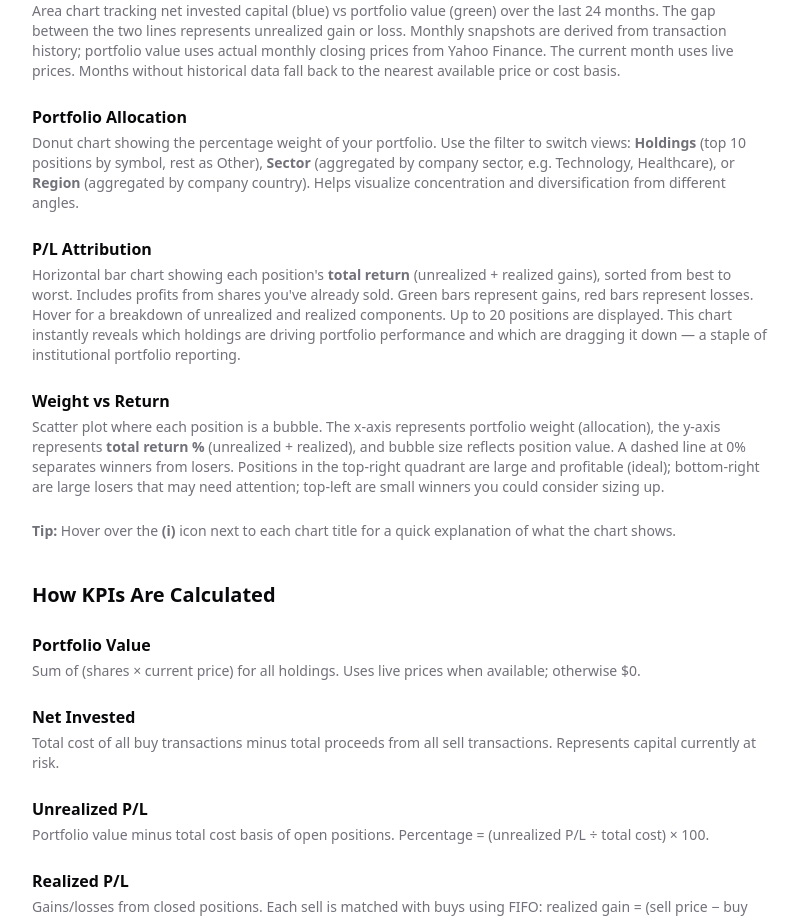
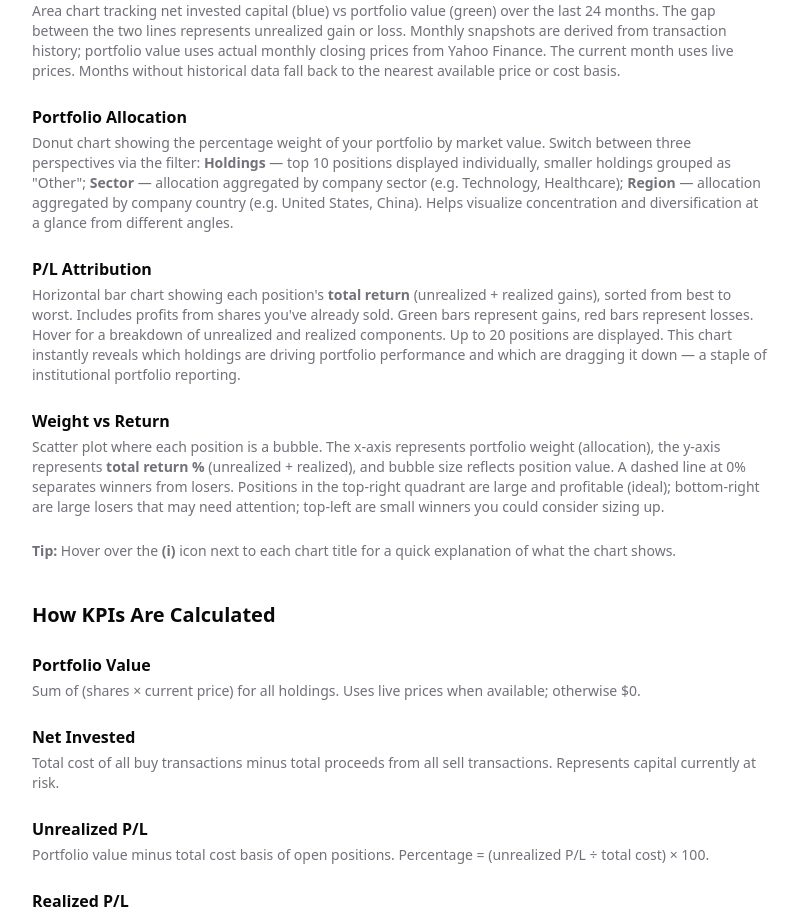
Before and after one commit to Paramboia/OpenStocky, a Next.js app: page /help in a window 1280 px wide. Shown: the part 2140-3059 px from the top of the page, without its empty margins (240-1038 px from the left). Built offline with nearby package versions, Linux system fonts and the light colour scheme; no server answers.

Commit message:
Update page.tsx

```diff
--- a/app/help/page.tsx
+++ b/app/help/page.tsx
@@ -148,7 +148,7 @@ export default function HelpPage() {
           <div>
             <h3 className="font-semibold text-foreground">Portfolio Allocation</h3>
             <p className="mt-1 text-sm text-muted-foreground">
-              Donut chart showing the percentage weight of your portfolio. Use the filter to switch views: <strong>Holdings</strong> (top 10 positions by symbol, rest as Other), <strong>Sector</strong> (aggregated by company sector, e.g. Technology, Healthcare), or <strong>Region</strong> (aggregated by company country). Helps visualize concentration and diversification from different angles.
+              Donut chart showing the percentage weight of your portfolio by market value. Switch between three perspectives via the filter: <strong>Holdings</strong> — top 10 positions displayed individually, smaller holdings grouped as &quot;Other&quot;; <strong>Sector</strong> — allocation aggregated by company sector (e.g. Technology, Healthcare); <strong>Region</strong> — allocation aggregated by company country (e.g. United States, China). Helps visualize concentration and diversification at a glance from different angles.
             </p>
           </div>
 
```
